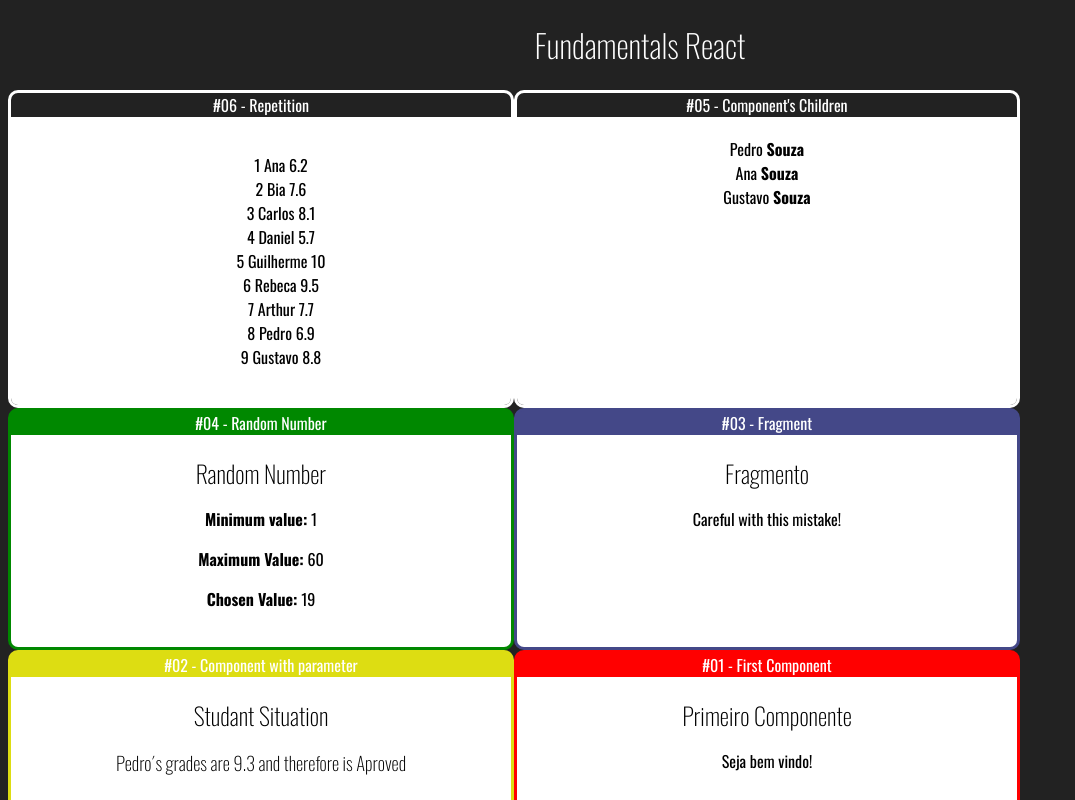
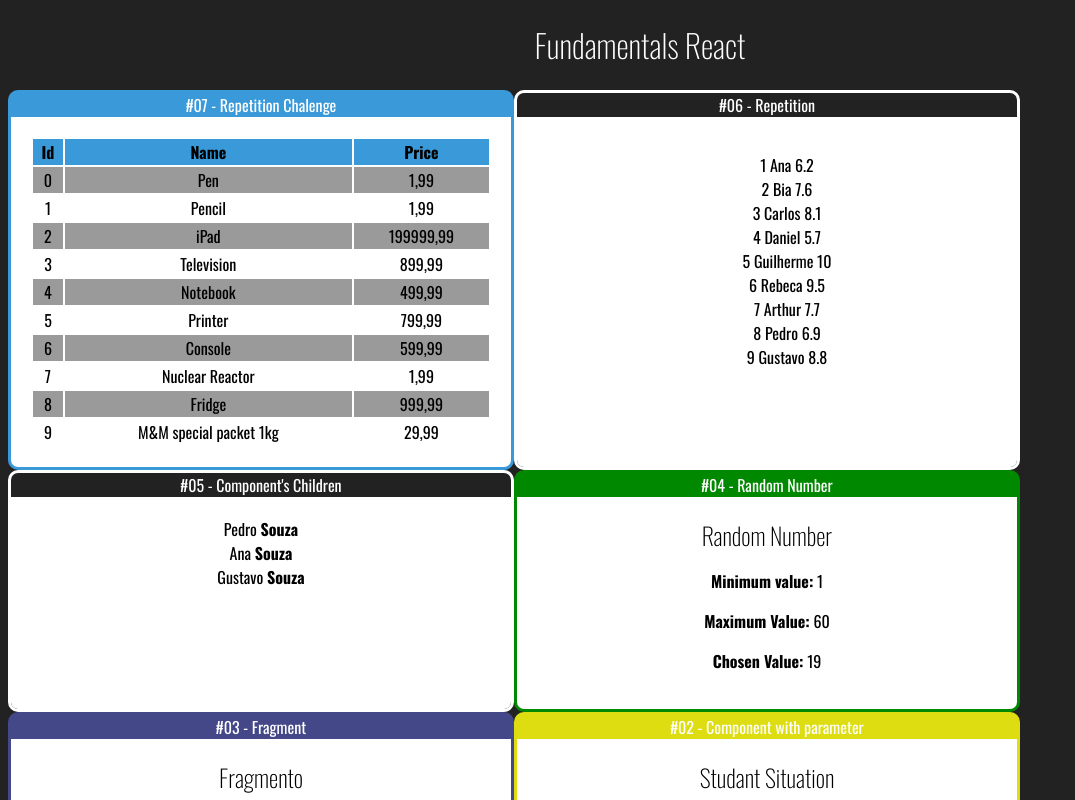
Before and after one commit to Lucas-ASouza/React-JS-training, a React (Create React App) app: page / in a window 1280 px wide. Shown: the top 800 px of the page, without its empty margins (0-1075 px from the left). Built offline with nearby package versions, Linux system fonts and the light colour scheme.

Commit message:
Repetition building table

```diff
--- a/src/components/App.jsx
+++ b/src/components/App.jsx
@@ -2,6 +2,7 @@ import React from "react"
 import './App.css'
 import Card from "./layout/Card"
 
+import ProductTable from "./repetition/ProductTable"
 import StudentList from "./repetition/StudentList"
 import Familia from "./basics/Familia"
 import FamiliaMembro from "./basics/FamiliaMembro"
@@ -16,6 +17,10 @@ export default () =>
         <h1>Fundamentals React</h1>
 
         <div className="Exercises">
+        <Card titulo ="#07 - Repetition Chalenge" color="#3A9AD9">
+            <ProductTable></ProductTable>
+        </Card>
+
             <Card titulo ="#06 - Repetition" color="FA43200">
                 <StudentList></StudentList>
             </Card>
--- /dev/null
+++ b/src/components/repetition/ProductTable.css
@@ -0,0 +1,12 @@
+.ProductTable table{
+    width: 100%;
+}
+.ProductTable .Even{
+    background-color: rgb(155, 154, 154);
+}
+.ProductTable .Odd{
+    background-color: rgb(255, 255, 255);
+}
+.ProductTable th{
+    background-color: #3A9AD9;
+}
--- /dev/null
+++ b/src/components/repetition/ProductTable.jsx
@@ -0,0 +1,37 @@
+import React from "react";
+import product from "../../data/products";
+import "./ProductTable.css"
+
+export default (props) => {
+
+    function getLines(){
+
+        return product.map((product, i) => {
+            return (
+                <tr key={product.id} className={i % 2 == 0 ? 'Even' : 'Odd'}>
+                    <td>{product.id}</td>
+                    <td>{product.name}</td>
+                    <td>{product.price.toFixed(2).replace('.',',')}</td>
+                </tr>
+            )
+        })
+
+    }
+
+    return (
+        <div className="ProductTable">
+            <table>
+                <thead>
+                    <tr>
+                        <th>Id</th>
+                        <th>Name</th>
+                        <th>Price</th>
+                    </tr>
+                </thead>
+                <tbody>
+                    {getLines()}
+                </tbody>
+            </table>
+        </div>
+    )
+}
--- a/src/data/products.js
+++ b/src/data/products.js
@@ -1,15 +1,17 @@
-export default [
 
-    { id: 9, name: 'Pen', price 9.99},
-    { id: 1, name: 'Pencil', price 9.99},
-    { id: 2, name: 'iPad', price 9.99},
-    { id: 3, name: 'Television', price 9.99},
-    { id: 4, name: 'Notebook', price 9.99},
-    { id: 5, name: 'N', price 9.99},
-    { id: 6, name: '', price 9.99},
-    { id: 7, name: '', price 9.99},
-    { id: 8, name: '', price 9.99},
-    { id: 9, name: '', price 9.99},
+const produtos = [
+
+    { id: 0, name: 'Pen', price: 1.99},
+    { id: 1, name: 'Pencil', price: 1.99},
+    { id: 2, name: 'iPad', price: 199999.99},
+    { id: 3, name: 'Television', price: 899.99},
+    { id: 4, name: 'Notebook', price: 499.99},
+    { id: 5, name: 'Printer', price: 799.99},
+    { id: 6, name: 'Console', price: 599.99},
+    { id: 7, name: 'Nuclear Reactor', price: 1.99},
+    { id: 8, name: 'Fridge', price: 999.99},
+    { id: 9, name: 'M&M special packet 1kg', price: 29.99},
 
 
 ]
+export default produtos
```
